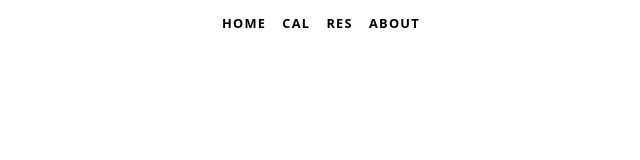
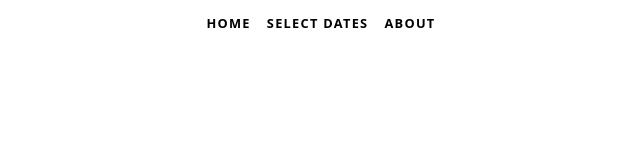
Before and after one commit to andreian02/date-selection-app, a SvelteKit app: page /devCards in a window 1280 px wide. Shown: the top 160 px of the page, without its empty margins (319-959 px from the left). Built offline with nearby package versions, Linux system fonts and the light colour scheme.

Commit message:
40th Commit

```diff
--- a/package.json
+++ b/package.json
@@ -1,5 +1,5 @@
 {
-	"name": "demo-calendar",
+	"name": "lunar-calendar-selector",
 	"version": "0.0.1",
 	"scripts": {
 		"dev": "vite dev",
--- a/src/lib/components/Header.svelte
+++ b/src/lib/components/Header.svelte
@@ -23,11 +23,11 @@
 				<a href="/calendarForm">DS</a>
 			</li> devCalendar / calendar    -->
 			<li aria-current={$page.url.pathname.startsWith('/devCalendar') ? 'page' : undefined}>
-				<a href="/calendar">Cal</a>
+				<a href="/calendar">Select Dates</a>
 			</li>
-			<li aria-current={$page.url.pathname.startsWith('/devResults') ? 'page' : undefined}>
+			<!-- <li aria-current={$page.url.pathname.startsWith('/devResults') ? 'page' : undefined}>
 				<a href="/devResults">Res</a>
-			</li>
+			</li> -->
 			<!-- <li aria-current={$page.url.pathname.startsWith('/devCards') ? 'page' : undefined}>
 				<a href="/devCards">Crd</a>
 			</li> -->
--- a/src/routes/devCards/[id]/+page.svelte
+++ b/src/routes/devCards/[id]/+page.svelte
@@ -1,6 +1,7 @@
 <!-- individual card page -->
 
 <script>
+    import { goto } from '$app/navigation';
     import { Dcodes } from '../../../Store';
     import { page } from '$app/stores'
     import {Solar, Lunar} from 'lunar-javascript'
@@ -123,5 +124,15 @@
         </div>
       </div>
     </div>
+
+    <br/>
+
+    <div class="justify-center text-center py-20">
+      <button class="bg-blue-500 hover:bg-blue-700 text-white font-bold py-2 px-4 rounded"
+        on:click={()=> goto('/devResults')}>
+        return to results
+      </button>
+    </div>
   </div>
+
 </body>
```
Also changed, not shown: 1 other file (tests, documents, lock files or other folders).
